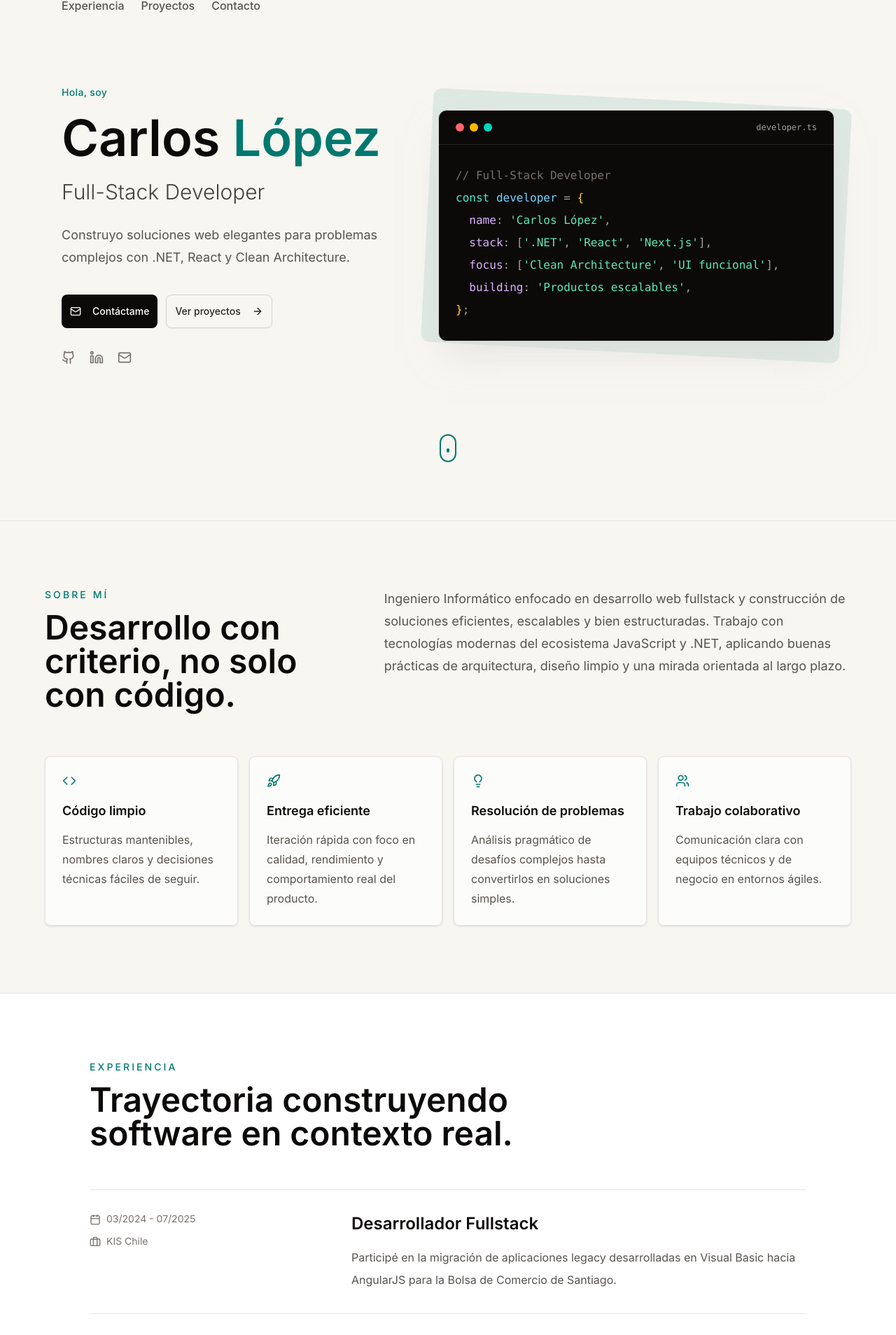
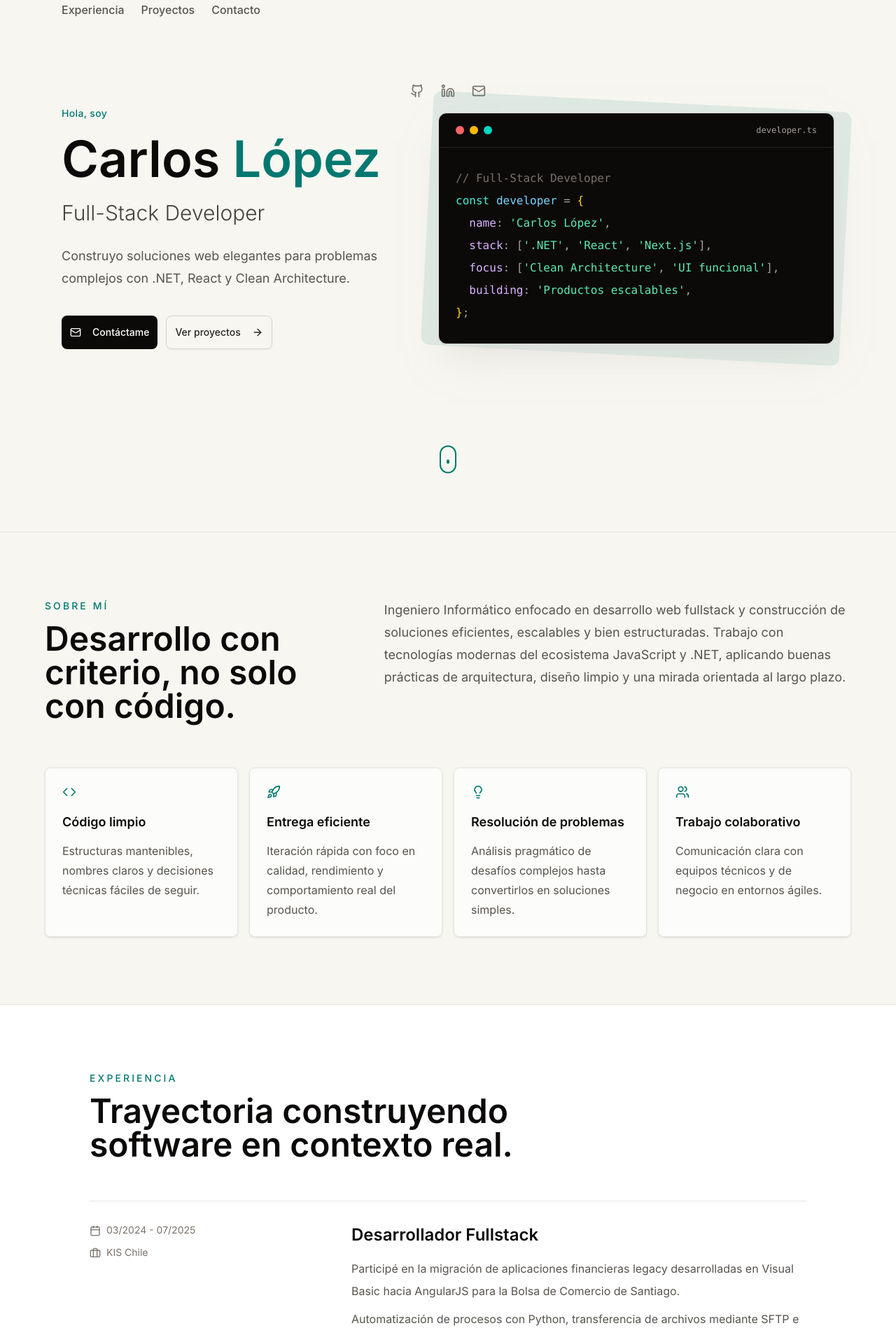
Before and after one commit to clopez9518/next-my-portfolio, a Next.js app: page / in a window 1280 px wide. Shown: the part 28-1936 px from the top of the page at 70% size. Built offline with nearby package versions, Linux system fonts and the light colour scheme.

Commit message:
feat(Experience): mejorar descripciones y formato de experiencia laboral

```diff
--- a/app/components/Experience.tsx
+++ b/app/components/Experience.tsx
@@ -8,15 +8,19 @@ const experiences = [
         title: "Desarrollador Fullstack",
         company: "KIS Chile",
         period: "03/2024 - 07/2025",
-        description:
-            "Participé en la migración de aplicaciones legacy desarrolladas en Visual Basic hacia AngularJS para la Bolsa de Comercio de Santiago.",
+        description:[
+            "Participé en la migración de aplicaciones financieras legacy desarrolladas en Visual Basic hacia AngularJS para la Bolsa de Comercio de Santiago.",
+            "Automatización de procesos con Python, transferencia de archivos mediante SFTP e integración de datos con Power Automate.",
+            "Tecnologías: AngularJS, JavaScript, TypeScript, Python, SQL Server, Power Automate, REST APIs, Git."
+        ]
+            // "Participé en la migración de aplicaciones legacy desarrolladas en Visual Basic hacia AngularJS para la Bolsa de Comercio de Santiago.",
     },
     {
         title: "Práctica Profesional",
         company: "KIS Chile",
         period: "12/2023 - 02/2024",
-        description:
-            "Inicié mi carrera profesional como desarrollador frontend, participando en el desarrollo y mantenimiento de aplicaciones web.",
+        description: ["Inicié mi carrera profesional como desarrollador frontend, participando en el desarrollo y mantenimiento de aplicaciones web."],
+
     },
 ];
 
@@ -62,7 +66,11 @@ export const Experience = () => {
                                     {exp.title}
                                 </h3>
                                 <p className="mt-4 leading-8 text-stone-600">
-                                    {exp.description}
+                                    {exp.description.map((line, i) => (
+                                        <span key={i} className="block mt-2">
+                                            {line}
+                                        </span>
+                                    ))}
                                 </p>
                             </div>
                         </motion.article>
--- a/app/components/Hero.tsx
+++ b/app/components/Hero.tsx
@@ -22,29 +22,40 @@ export const Hero = () => {
                     <button onClick={() => scrollToSection("projects")} className="cursor-pointer transition-colors hover:text-stone-950">Proyectos</button>
                     <button onClick={() => scrollToSection("contact")} className="cursor-pointer transition-colors hover:text-stone-950">Contacto</button>
                 </div>
-                <div className="flex items-center gap-2">
-                    {/* <a
+                <div className="h-9 w-29" aria-hidden="true" />
+            </nav>
+
+            <div className="mx-auto flex max-w-6xl justify-center px-6 pt-12 md:pt-16">
+                <div className="flex items-center gap-6 text-stone-500">
+                    <a
                         href="https://github.com/clopez9518"
                         target="_blank"
                         rel="noopener noreferrer"
-                        className="inline-flex h-9 w-9 items-center justify-center rounded-lg border border-stone-300 text-stone-700 transition-colors hover:border-stone-950 hover:text-stone-950"
-                        aria-label="Visitar GitHub"
+                        className="transition-colors hover:text-teal-700"
+                        aria-label="GitHub"
                     >
-                        <Github className="h-4 w-4" />
+                        <Github className="h-5 w-5" />
                     </a>
                     <a
-                        href="https://linkedin.com/in/carloslopez9518"
+                        href="https://www.linkedin.com/in/carlos-lópez-rodríguez-8b249424a"
                         target="_blank"
                         rel="noopener noreferrer"
-                        className="inline-flex h-9 w-9 items-center justify-center rounded-lg border border-stone-300 text-stone-700 transition-colors hover:border-stone-950 hover:text-stone-950"
-                        aria-label="Visitar LinkedIn"
+                        className="transition-colors hover:text-teal-700"
+                        aria-label="LinkedIn"
                     >
-                        <Linkedin className="h-4 w-4" />
-                    </a> */}
+                        <Linkedin className="h-5 w-5" />
+                    </a>
+                    <button
+                        onClick={() => scrollToSection("contact")}
+                        className="cursor-pointer transition-colors hover:text-teal-700"
+                        aria-label="Ir a contacto"
+                    >
+                        <Mail className="h-5 w-5" />
+                    </button>
                 </div>
-            </nav>
+            </div>
 
-            <div className="mx-auto grid min-h-[calc(100vh-100px)] max-w-6xl grid-cols-1 gap-14 px-6 pb-16  md:grid-cols-[0.92fr_1.08fr] md:items-center md:pb-36">
+            <div className="mx-auto grid min-h-[calc(100vh-300px)] max-w-6xl grid-cols-1 gap-14 px-6 pb-16 md:grid-cols-[0.92fr_1.08fr] md:items-center md:pb-32 mb-30">
                 <motion.div
                     initial={{ opacity: 0, y: 20 }}
                     animate={{ opacity: 1, y: 0 }}
@@ -83,35 +94,6 @@ export const Hero = () => {
                             <ArrowRight className="ml-2 h-4 w-4" />
                         </Button>
                     </div>
-
-                     <div className="mt-8 flex items-center gap-5 text-stone-500">
-                        <a
-                            href="https://github.com/clopez9518"
-                            target="_blank"
-                            rel="noopener noreferrer"
-                            className="transition-colors hover:text-teal-700"
-                            aria-label="GitHub"
-                        >
-                            <Github className="h-5 w-5" />
-                        </a>
-                        <a
-                            href="https://linkedin.com/in/carloslopez9518"
-                            target="_blank"
-                            rel="noopener noreferrer"
-                            className="transition-colors hover:text-teal-700"
-                            aria-label="LinkedIn"
-                        >
-                            <Linkedin className="h-5 w-5" />
-                        </a>
-                        <button
-                            onClick={() => scrollToSection("contact")}
-                            className="cursor-pointer transition-colors hover:text-teal-700"
-                            aria-label="Ir a contacto"
-                        >
-                            <Mail className="h-5 w-5" />
-                        </button>
-                    </div>
-
                 </motion.div>
 
                 <motion.div
@@ -181,9 +163,9 @@ export const Hero = () => {
                 animate={{ y: [0, 10, 0] }}
                 transition={{ duration: 2, repeat: Infinity }}
             >
-                <div className="w-6 h-10 border-2 mb-15 border-teal-700 rounded-full flex items-start justify-center p-2">
+                <div className="mb-15 flex h-10 w-6 items-start justify-center rounded-full border-2 border-teal-700 p-2">
                     <motion.div
-                        className="w-1.5 h-1.5 bg-teal-700 rounded-full"
+                        className="h-1.5 w-1.5 rounded-full bg-teal-700"
                         animate={{ y: [0, 12, 0] }}
                         transition={{ duration: 2, repeat: Infinity }}
                     />
```
